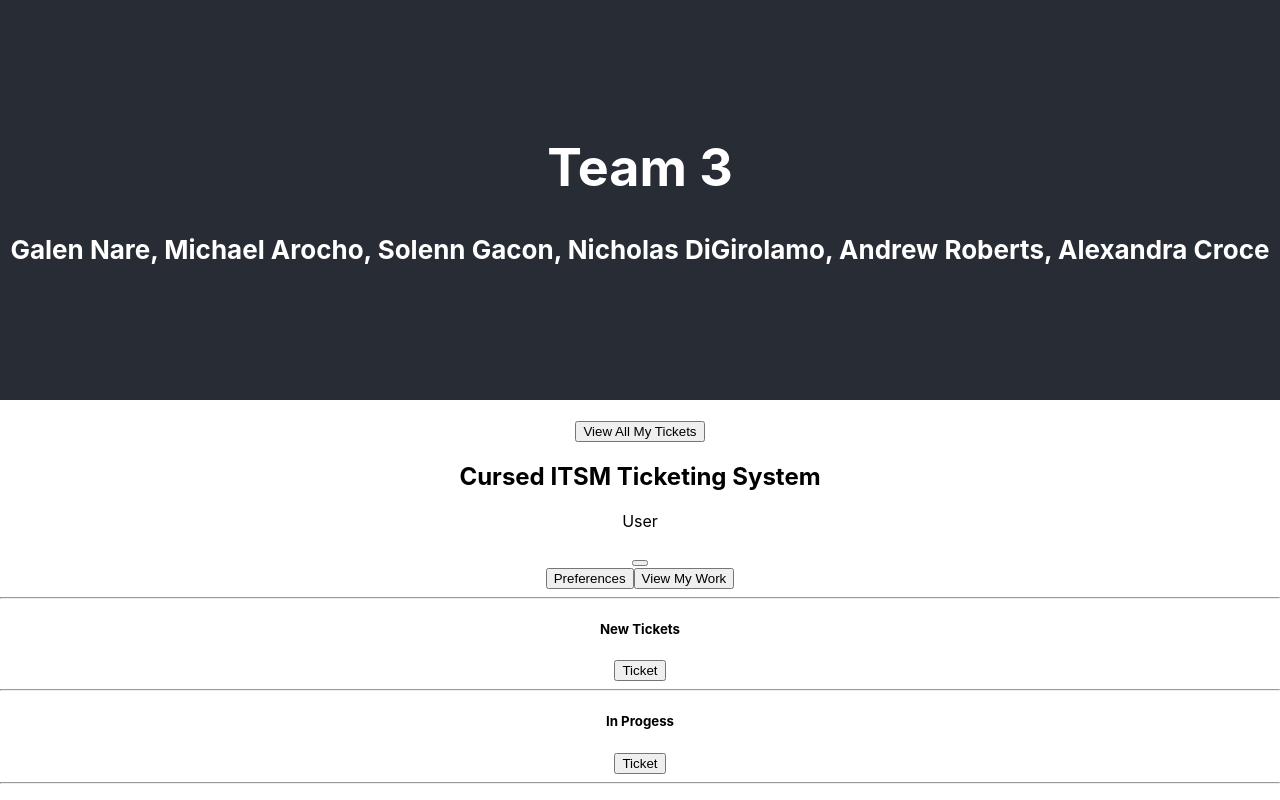
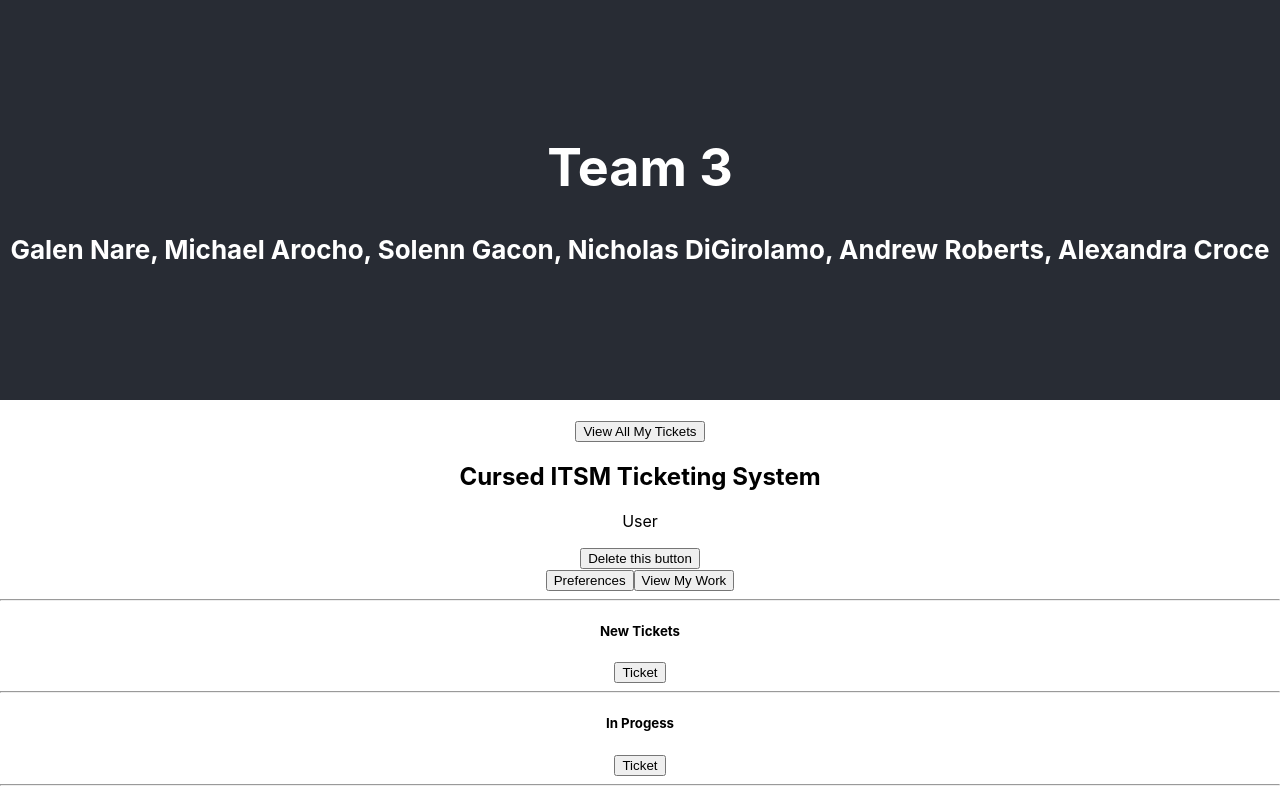
Before and after one commit to galennare/cursed-itsm-board, a React (Create React App) app: page / in a window 1280 px wide. Shown: the top 800 px of the page. Built offline with nearby package versions, Linux system fonts and the light colour scheme.

Commit message:
baindaid on bandaid

```diff
--- a/src/components/NavigationBar.tsx
+++ b/src/components/NavigationBar.tsx
@@ -38,7 +38,7 @@ export function NavigationBar({
         <div>
             <h2>Cursed ITSM Ticketing System</h2>
             <p>{userRole}</p>
-            <Button onClick={setAdmin}></Button>
+            <Button onClick={setAdmin}>Delete this button</Button>
         </div>
     );
 }
```
